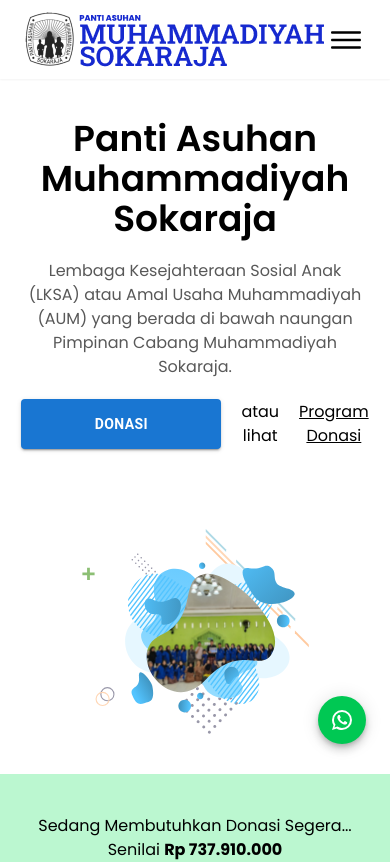
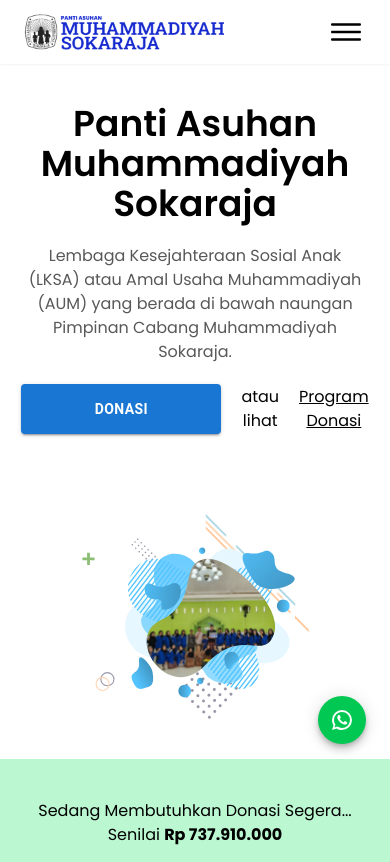
Before and after one commit to pantiasuhanmuhskj/pantiasuhanmuhskj.github.io, a Next.js app: page / in a window 390 px wide. Shown: the top 862 px of the page. Built offline with nearby package versions, Linux system fonts and the light colour scheme.

Commit message:
atur ukuran logo navbar saat ukuran kurang dari 400px

```diff
--- a/components/NavBar.tsx
+++ b/components/NavBar.tsx
@@ -9,6 +9,7 @@
 import { IoIosMenu, IoIosClose } from "react-icons/io";
 import MobileNav from "./MobileNav";
 import { useState } from "react";
+import { useMediaQuery } from "react-responsive";
 
 type NavBarProps = {
   containerStyle: string;
@@ -28,6 +29,8 @@
   };
   const href = usePathname();
 
+  const isMobile = useMediaQuery({ query: "(max-width: 399px)" });
+
   return (
     <nav className="py-3 shadow-sm bg-white">
       <div className="flex items-center justify-between max-container padding-container z-30">
@@ -36,8 +39,8 @@
           <Image
             src="logo-nav.png"
             alt="Logo Panti Asuhan"
-            width={300}
-            height={50}
+            width={isMobile ? 200 : 300}
+            height={isMobile ? 30 : 50}
           />
         </Link>
         {/* Link Pages */}
--- a/package.json
+++ b/package.json
@@ -18,7 +18,8 @@
     "next": "14.2.3",
     "react": "^18",
     "react-dom": "^18",
-    "react-icons": "^5.2.1"
+    "react-icons": "^5.2.1",
+    "react-responsive": "^10.0.0"
   },
   "devDependencies": {
     "@types/node": "^20",
```
Also changed, not shown: 1 other file (tests, documents, lock files or other folders).
